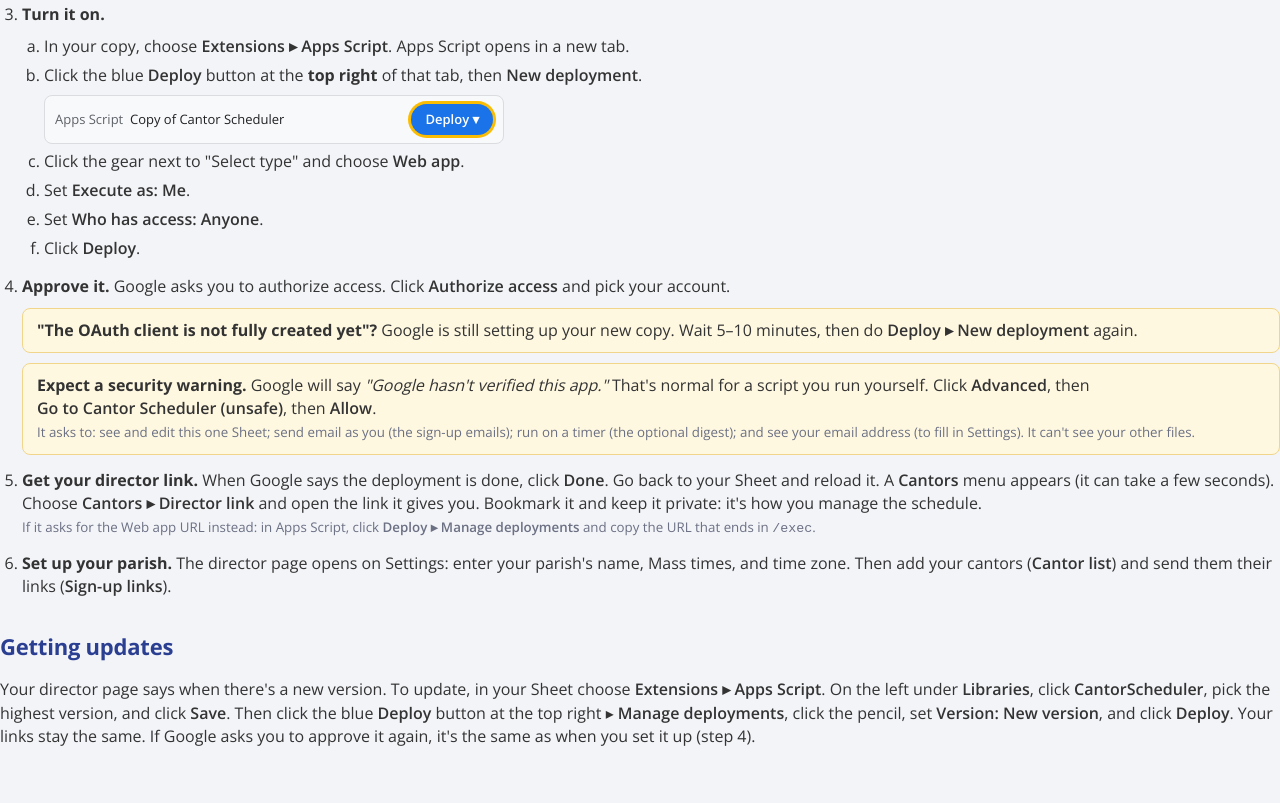
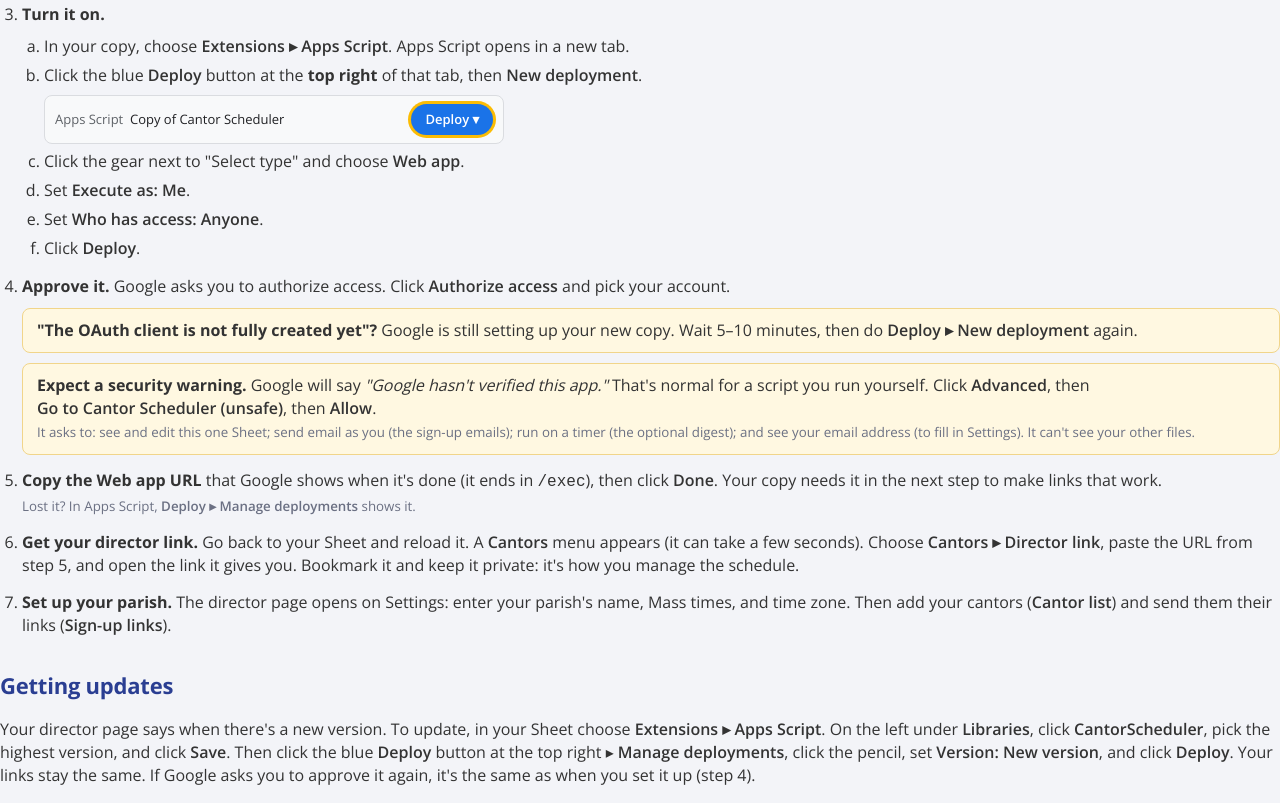
Before and after one commit to silvermorph/cantor-scheduler, a plain HTML site: page index.html in a window 1280 px wide. Shown: the part 516-1319 px from the top of the page. Before the commit the page ends 1280 px from the top, so only its background shows below. Drawn offline with nearby package versions, Linux system fonts and the light colour scheme.

Commit message:
Update page

```diff
--- a/index.html
+++ b/index.html
@@ -193,12 +193,13 @@
         <span class="menu">Allow</span>.<br><small>It asks to: see and edit this one Sheet; send email as you (the
         sign-up emails); run on a timer (the optional digest); and see your email address (to fill in Settings). It
         can't see your other files.</small></div></li>
-    <li><strong>Get your director link.</strong> When Google says the deployment is done, click
-      <span class="menu">Done</span>. Go back to your Sheet and reload it. A <span class="menu">Cantors</span> menu
-      appears (it can take a few seconds). Choose <span class="menu">Cantors ▸ Director link</span> and open the link
-      it gives you. Bookmark it and keep it private: it's how you manage the schedule.
-      <br><small>If it asks for the Web app URL instead: in Apps Script, click <span class="menu">Deploy ▸ Manage
-      deployments</span> and copy the URL that ends in <code>/exec</code>.</small></li>
+    <li><strong>Copy the Web app URL</strong> that Google shows when it's done (it ends in <code>/exec</code>),
+      then click <span class="menu">Done</span>. Your copy needs it in the next step to make links that work.
+      <br><small>Lost it? In Apps Script, <span class="menu">Deploy ▸ Manage deployments</span> shows it.</small></li>
+    <li><strong>Get your director link.</strong> Go back to your Sheet and reload it. A
+      <span class="menu">Cantors</span> menu appears (it can take a few seconds). Choose
+      <span class="menu">Cantors ▸ Director link</span>, paste the URL from step 5, and open the link it gives you.
+      Bookmark it and keep it private: it's how you manage the schedule.</li>
     <li><strong>Set up your parish.</strong> The director page opens on Settings: enter your parish's name, Mass
       times, and time zone. Then add your cantors (<span class="menu">Cantor list</span>) and send them their
       links (<span class="menu">Sign-up links</span>).</li>
@@ -221,7 +222,7 @@
   // name their own script (?s=deployment ID); otherwise it's this installation's, built in.
   const SHARED = true;
   // The newest library build, on the shared page: a director whose copy runs an older one is told.
-  const LATEST_BUILD = 'a182e1b688e92ed8';
+  const LATEST_BUILD = '71973d55328c81c2';
   const PARAMS = new URLSearchParams(location.search);
   const KEY = PARAMS.get('k') || '';
   const SCRIPT = /^AKfy[\w-]{20,}$/.test(PARAMS.get('s') || '') ? PARAMS.get('s') : '';
```
